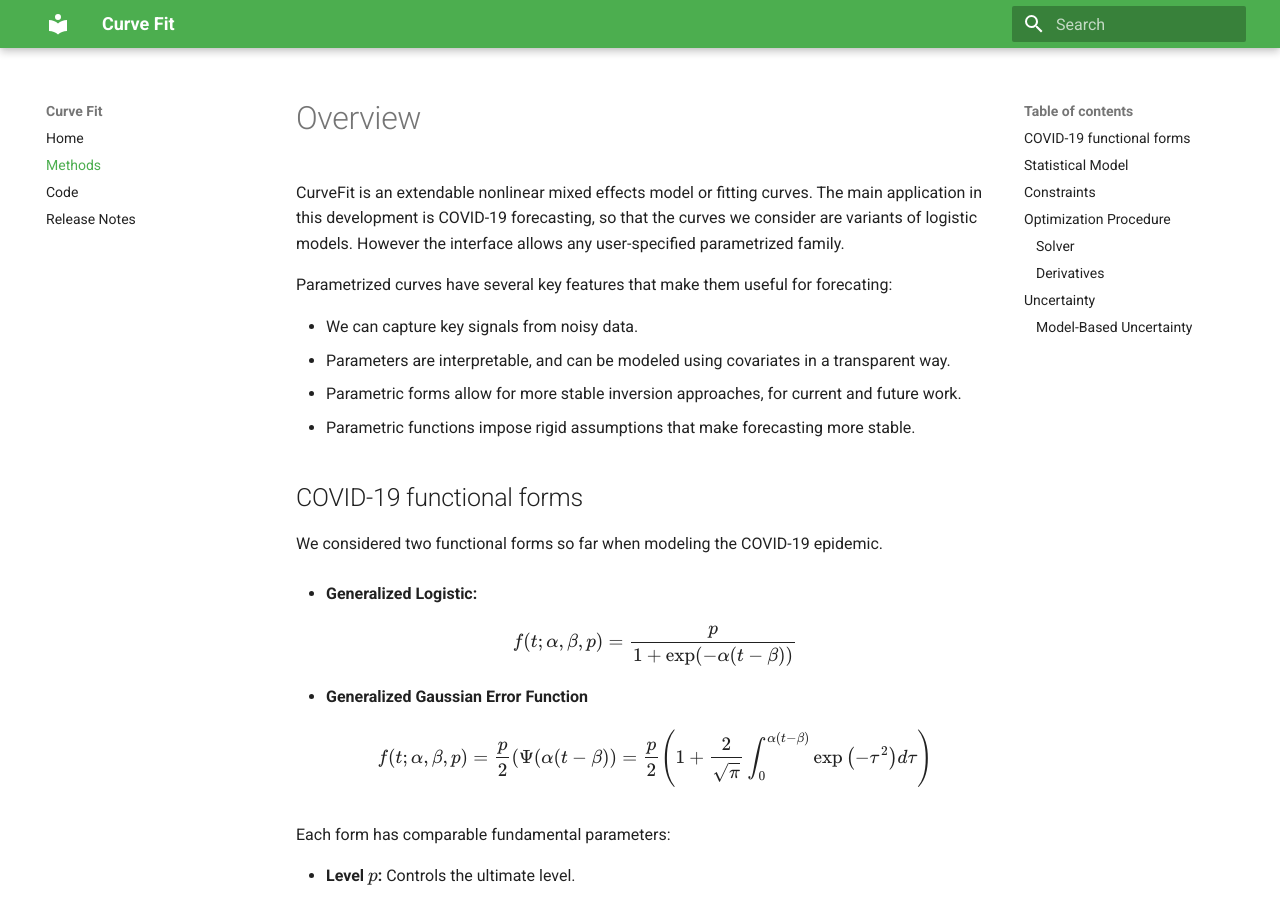
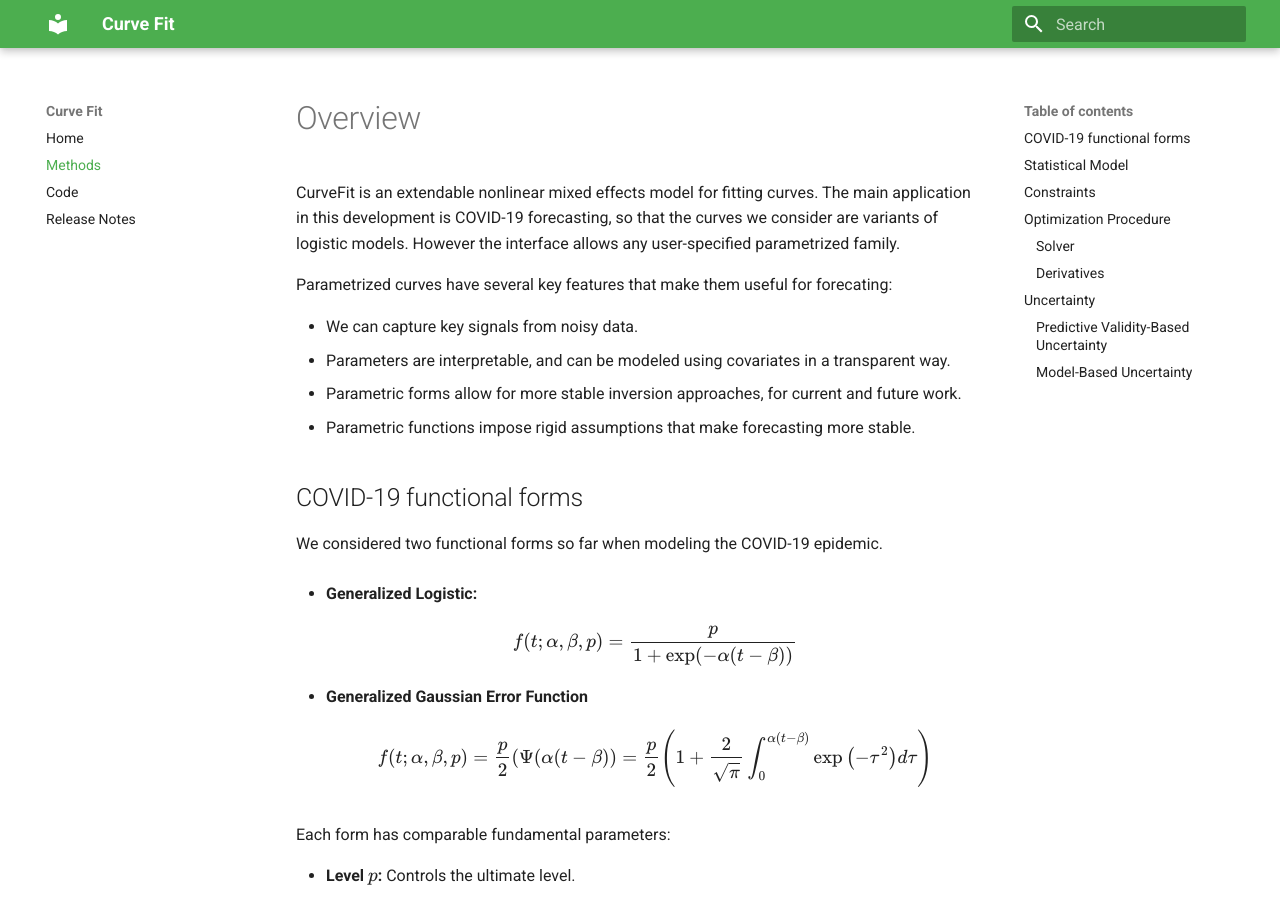
Before and after one commit to ihmeuw-msca/CurveFit, an MkDocs documentation site: the page built from docs/methods.md, in a window 1280 px wide and 900 px high. Built offline with MkDocs 1.6.1 and Material for MkDocs 9.7.7, drawn with Linux system fonts in a browser that asks for light colours; formulas are drawn with MathJax 3; some of the changed text lies outside the part shown.

```diff
--- a/docs/methods.md
+++ b/docs/methods.md
@@ -1,6 +1,6 @@
 # Overview
 
-CurveFit is an extendable nonlinear mixed effects model or fitting curves.
+CurveFit is an extendable nonlinear mixed effects model for fitting curves.
 The main application in this development is COVID-19 forecasting, so that
 the curves we consider are variants of logistic models. However the interface
 allows any user-specified parametrized family.
@@ -11,8 +11,6 @@ Parametrized curves have several key features that make them useful for forecati
 - Parameters are interpretable, and can be modeled using covariates in a transparent way.
 - Parametric forms allow for more stable inversion approaches, for current and future work.
 - Parametric functions impose rigid assumptions that make forecasting more stable.
-
-
 
 ## COVID-19 functional forms
 
@@ -135,6 +133,10 @@ This is very useful given the flexibility on functional forms.
 
 Currently CurveFit uses model-based uncertainty, with out-of-sample approaches under development.
 
+### Predictive Validity-Based Uncertainty
+
+*Documentation coming soon*
+
 ### Model-Based Uncertainty
 
 We partition model-based uncertainty into estimates coming  from fixed and random components. Fixed effects capture the variation
```
Also changed, not shown: docs/code.md (+5 -0 lines).
